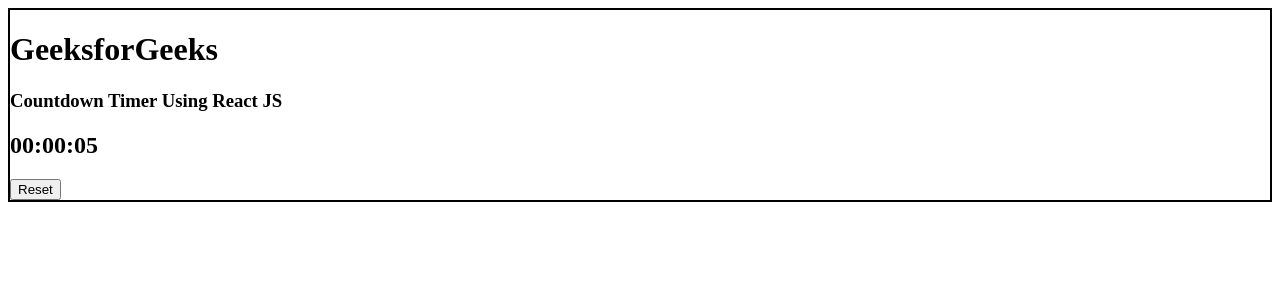
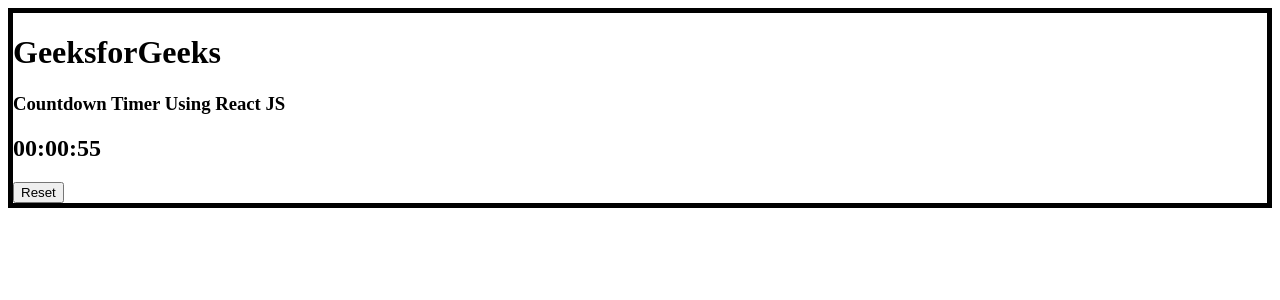
Before and after one commit to sunnyxtian/timer-app, a React (Create React App) app in the folder timer-app-react/: page / in a window 1280 px wide. Shown: the top 300 px of the page. Built offline with nearby package versions, Linux system fonts and the light colour scheme.

Commit message:
Added css file

```diff
--- a/timer-app-react/src/App.css
+++ b/timer-app-react/src/App.css
@@ -5,5 +5,5 @@
  */
 
  .App-header {
-  border: 2px solid black;
+  border: 5px solid black;
  }
--- a/timer-app-react/src/components/Timer.js
+++ b/timer-app-react/src/components/Timer.js
@@ -61,14 +61,14 @@
     };
 
     /**
-     * Sets the timer to 10 seconds and resets it
+     * Sets the timer to 60 seconds and resets it
      * @param {Event} e - The event object
      */
     const clearTimer = (e) => {
         // If you adjust it you should also need to
         // adjust the Endtime formula we are about
         // to code next
-        setTimer("00:00:10");
+        setTimer("00:01:00");
 
         // If you try to remove this line the
         // updating of timer Variable will be
@@ -87,8 +87,8 @@
         let deadline = new Date();
 
         // This is where you need to adjust if
-        // you entend to add more time
-        deadline.setSeconds(deadline.getSeconds() + 10);
+        // you entend to add more time (+ total second)
+        deadline.setSeconds(deadline.getSeconds() + 60);
         return deadline;
     };
 
```
Also changed, not shown: timer-app-react/src/components/Timer.css (added).
